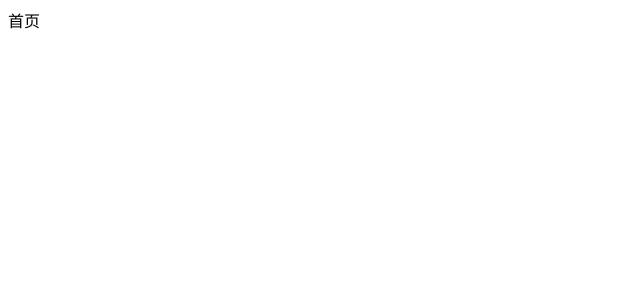
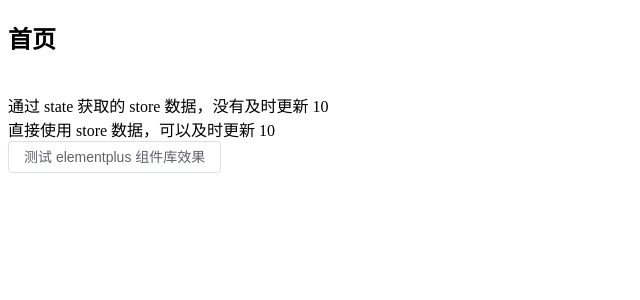
Before and after one commit to Lyrelion/vite-app-template, a Vue app: page /#/ in a window 1280 px wide. Shown: the top 300 px of the page, without its empty margins (0-640 px from the left). Built offline with nearby package versions, Linux system fonts and the light colour scheme.

Commit message:
feat: 引入 elementplus；测试 vuex 数据修改

```diff
--- a/package.json
+++ b/package.json
@@ -8,6 +8,7 @@
     "preview": "vite preview"
   },
   "dependencies": {
+    "element-plus": "^2.1.4",
     "vue": "^3.2.25",
     "vue-router": "^4.0.13",
     "vuex": "^4.0.2"
--- a/src/main.ts
+++ b/src/main.ts
@@ -1,6 +1,10 @@
 import { createApp } from 'vue'
 import App from './App.vue'
+
 import router from './router'
 import store from "./store"
 
-createApp(App).use(router).use(store).mount('#app')
+import ElementPlus from 'element-plus'
+import 'element-plus/dist/index.css'
+
+createApp(App).use(router).use(store).use(ElementPlus).mount('#app')
--- a/src/views/home.vue
+++ b/src/views/home.vue
@@ -1,6 +1,13 @@
 <template>
-  <div class="">
-    首页
+  <div>
+    <h2>首页</h2>
+    <br />
+    <span>{{ `通过 state 获取的 store 数据，没有及时更新 ${storeNum}` }}</span>
+    <br />
+    <span>{{ `直接使用 store 数据，可以及时更新 ${store.state.num}` }}</span>
+    <br />
+    <el-button @click="changeStore">测试 elementplus 组件库效果</el-button>
+    <br />
   </div>
 </template>
 
@@ -8,14 +15,26 @@
 import {
   reactive, toRefs, defineComponent,
 } from 'vue';
+import store from '../store'
 
 export default defineComponent({
   name: 'Home',
   components: {},
   setup(props: any, context: any) {
-    const state = reactive({});
+    const state = reactive({
+      storeNum: store.state.num,
+    });
+
+    const changeStore = () => {
+      console.log(store.state.num);
+      store.commit("addNum");
+      console.log(store.state.num);
+    };
+
     return {
       ...toRefs(state),
+      changeStore,
+      store,
     };
   },
 });
```
Also changed, not shown: 1 other file (tests, documents, lock files or other folders).
